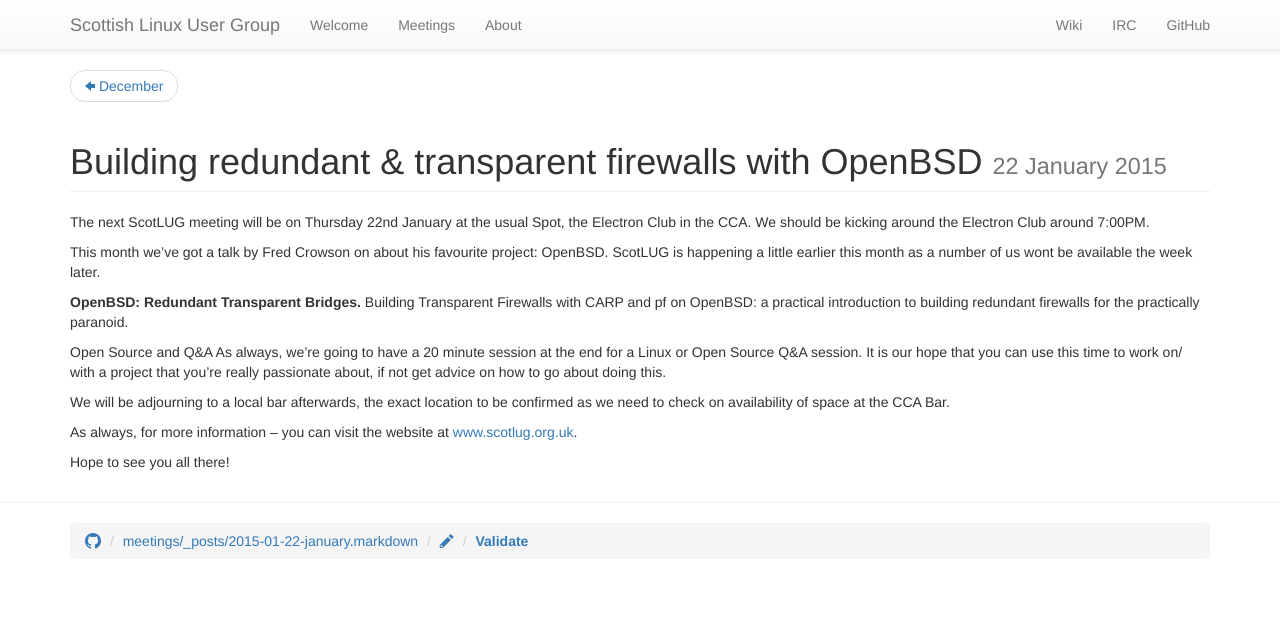
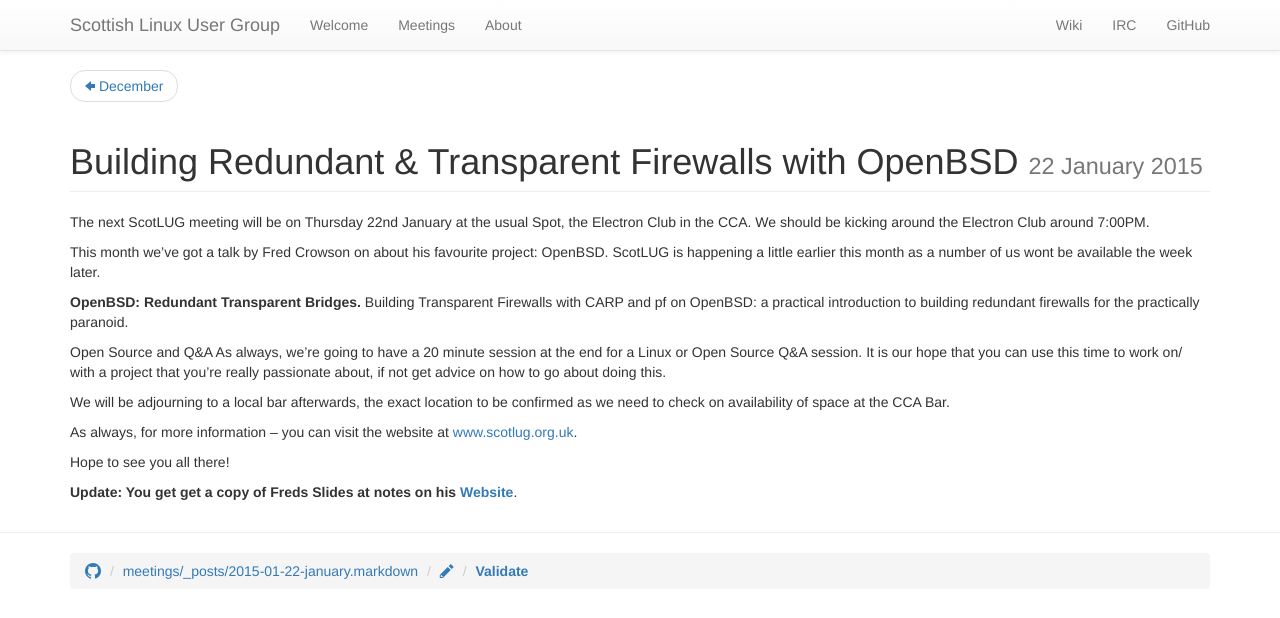
Before and after one commit to ScotLUG/scotlug.github.io, a Jekyll site: the page built from meetings/_posts/2015-01-22-january.markdown, in a window 1280 px wide. Shown: the top 618 px of the page. Built offline with Jekyll 4.4.1, drawn with Linux system fonts in a browser that asks for light colours.

Commit message:
note about freds website

```diff
--- a/meetings/_posts/2015-01-22-january.markdown
+++ b/meetings/_posts/2015-01-22-january.markdown
@@ -1,5 +1,5 @@
 ---
-title: Building redundant & transparent firewalls with OpenBSD
+title: Building Redundant & Transparent Firewalls with OpenBSD
 ---
 
 The next ScotLUG meeting will be on Thursday 22nd January at the usual Spot, the Electron Club in the CCA. We should be kicking around the Electron Club around 7:00PM.
@@ -17,3 +17,5 @@
 As always, for more information – you can visit the website at <a href="http://www.scotlug.org.uk">www.scotlug.org.uk</a>.
 
 Hope to see you all there!
+
+**Update: You get get a copy of Freds Slides at notes on his [Website](http://www.schoolio.co.uk/diary/2015-01-22/)**.
```
